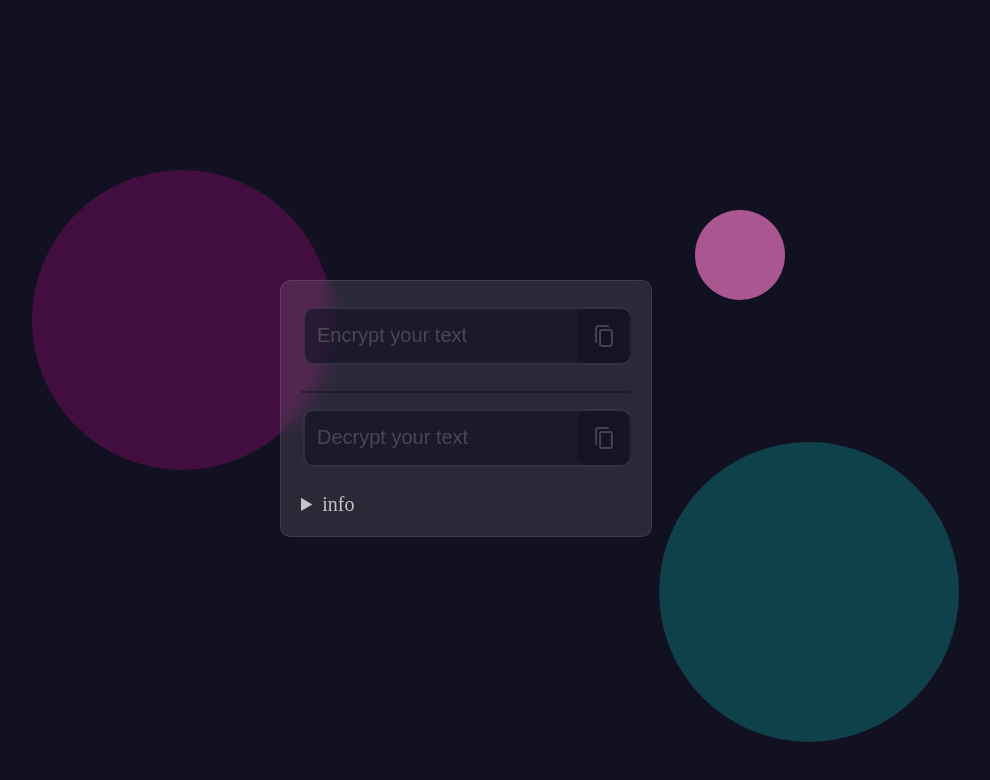
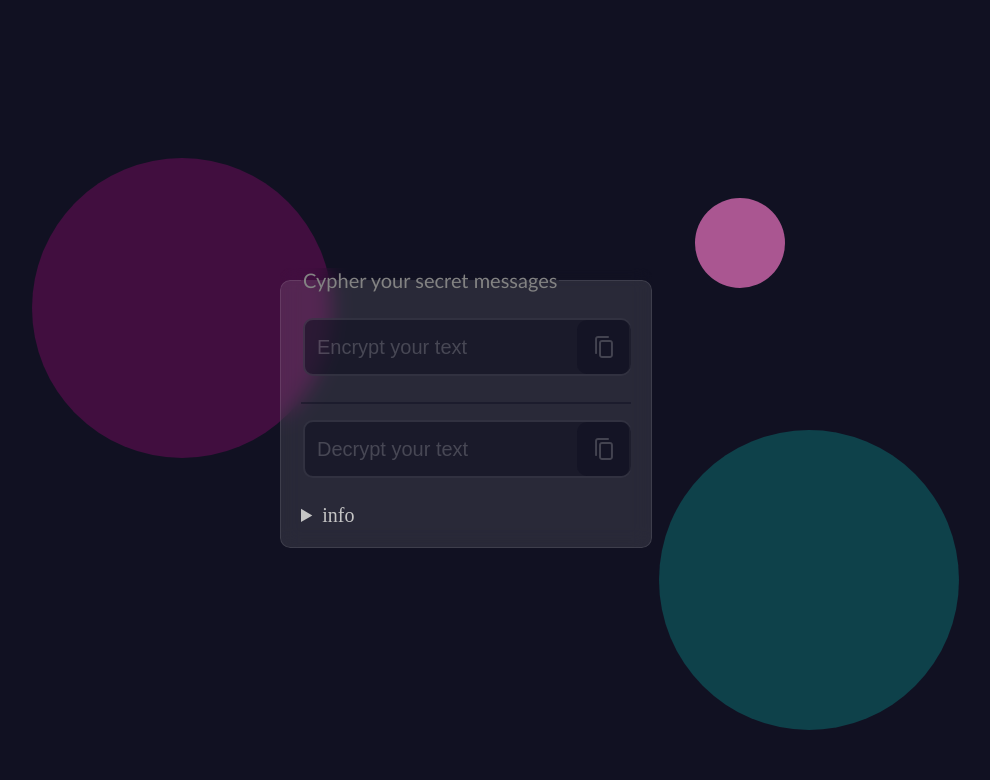
Before and after one commit to KUSLgit/appK, a plain HTML site: page index.html in a window 1280 px wide. Shown: the whole page, without its empty margins (182-1172 px from the left). Drawn offline with Linux system fonts and the light colour scheme.

Commit message:
legend added

```diff
--- a/index.html
+++ b/index.html
@@ -10,7 +10,7 @@
     <form id="container">
       <div id="extraDiv">
         <fieldset>
-          <!-- <legend>Cypher your secret messages</legend> -->
+          <legend>Cypher your secret messages</legend>
 
           <div class="inpCont">
             <input
```
